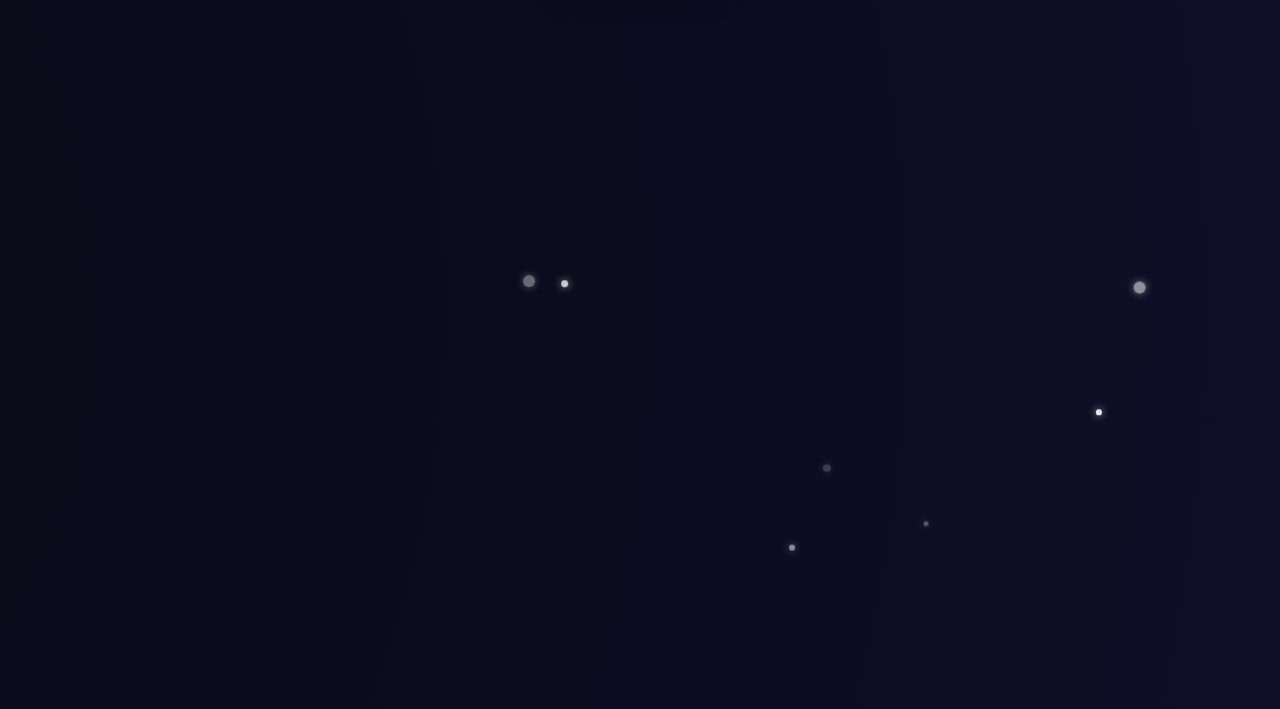
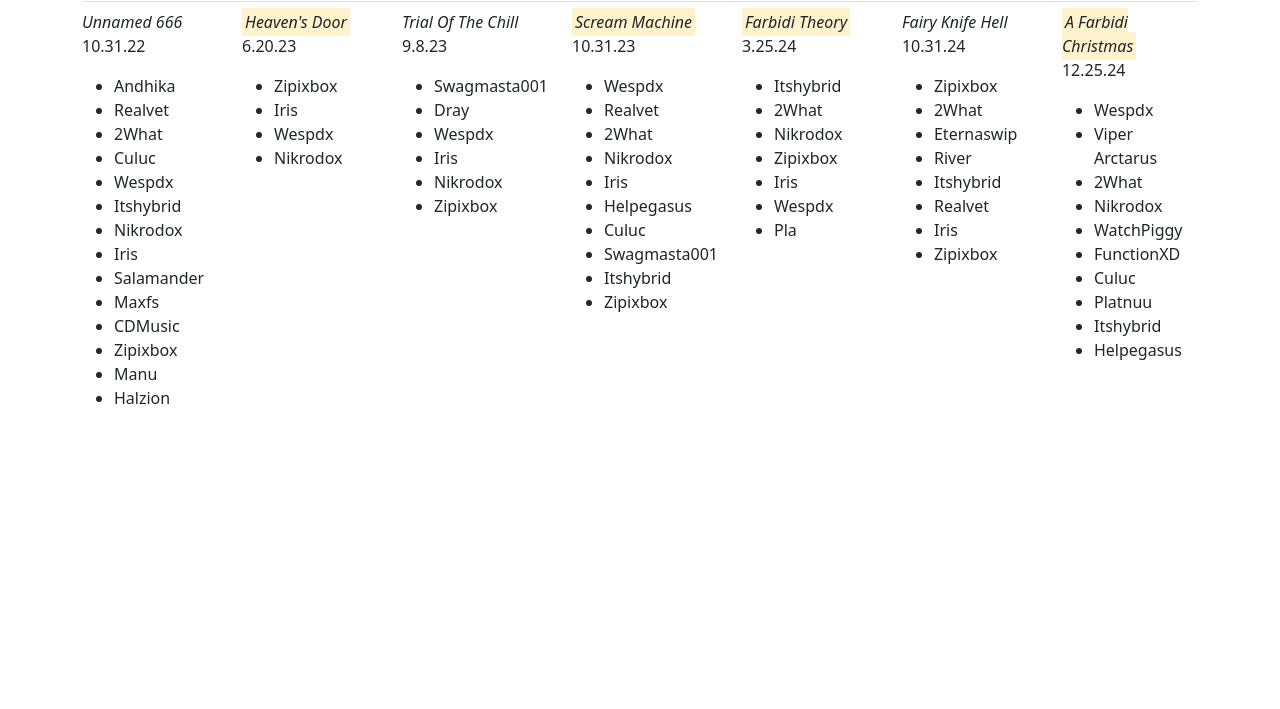
Before and after one commit to CNCTD/DATA_DON, a plain HTML site: page index.html in a window 1280 px wide. Shown: the part 91-800 px from the top of the page. Drawn offline with nearby package versions, Linux system fonts and the light colour scheme; a web font is replaced by a local one.

Commit message:
Update index.html

```diff
--- a/index.html
+++ b/index.html
@@ -8,39 +8,154 @@
     <link rel="icon" type="image/png" sizes="32x32" href="/favicon-32x32.png">
     <link rel="icon" type="image/png" sizes="16x16" href="/favicon-16x16.png">
     <link rel="manifest" href="/site.webmanifest">
-    <title>DON</title>
-    <!-- Bootstrap CSS -->
-    <link href="https://cdn.jsdelivr.net/npm/bootstrap@5.3.0/dist/css/bootstrap.min.css" rel="stylesheet">
-    <link rel="stylesheet" href="bsstyle.css">
+    <title>Titanomachina</title>
+    <link href="https://cdn.jsdelivr.net/npm/bootstrap@5.3.2/dist/css/bootstrap.min.css" rel="stylesheet"
+        integrity="sha384-T3c6CoIi6uLrA9TneNEoa7RxnatzjcDSCmG1MXxSR1GAsXEV/Dwwykc2MPK8M2HN" crossorigin="anonymous">
+    <link rel="stylesheet" href="styles.css">
     <link rel="preconnect" href="https://fonts.googleapis.com">
     <link rel="preconnect" href="https://fonts.gstatic.com" crossorigin>
-    <link href="https://fonts.googleapis.com/css2?family=Lexend+Zetta:wght@100..900&display=swap" rel="stylesheet">
-    <link href="https://fonts.googleapis.com/css2?family=Covered+By+Your+Grace&family=Outfit:wght@100..900&display=swap" rel="stylesheet">
-    <link href="https://fonts.googleapis.com/css2?family=Mrs+Saint+Delafield&family=Outfit:wght@100..900&display=swap" rel="stylesheet">
+    <link href="https://fonts.googleapis.com/css2?family=Fira+Code:wght@300..700&display=swap" rel="stylesheet">
+    <link rel="stylesheet" href="https://cdnjs.cloudflare.com/ajax/libs/font-awesome/6.7.2/css/all.min.css" integrity="sha512-Evv84Mr4kqVGRNSgIGL/F/aIDqQb7xQ2vcrdIwxfjThSH8CSR7PBEakCr51Ck+w+/U6swU2Im1vVX0SVk9ABhg==" crossorigin="anonymous" referrerpolicy="no-referrer" />
+
 </head>
 
-<body class="bg-dark text-light">
-    <canvas id="constellation-lines" class="position-fixed w-100 h-100"></canvas>
-    <div class="star-map position-fixed w-100 h-100"></div>
+<body>
+    <i class="fa-solid fa-moon moon"></i>
+    <div class="container-xl custom-width">
+        <header class="d-flex flex-wrap py-3 mb-2 border-bottom">
+            <span class="d-flex align-items-center mb-3 mb-md-0 me-md fs-4 fw-bolder">Titanomachina</span>
+            <span><i class="fa-solid fa-eye "></i></span>
+        </header>
+    </div>
+    <div class="container-xl custom-width">
+        <div class="row">
+            <div class="col-sm ">
+                <i>Unnamed 666</i>
+                <p>10.31.22</p>
+                <div class="text-start">
+                    <ul>
+                        <li>Andhika</li>
+                        <li>Realvet</li>
+                        <li>2What</li>
+                        <li>Culuc</li>
+                        <li>Wespdx</li>
+                        <li>Itshybrid</li>
+                        <li>Nikrodox</li>
+                        <li>Iris</li>
+                        <li>Salamander</li>
+                        <li>Maxfs</li>
+                        <li>CDMusic</li>
+                        <li>Zipixbox</li>
+                        <li>Manu</li>
+                        <li>Halzion</li>
+                    </ul>
+                </div>
+            </div>
 
-    <div  id="phase-info" class="position-fixed bottom-30 start-50 translate-middle-x p-3 text-white rounded shadow">
-        Room: UNDEFINED
-    </div>
+            <div class="col-sm ">
+                <i><mark>Heaven's Door</mark></i>
+                <p>6.20.23</p>
+                <div class="text-start">
+                    <ul>
+                        <li>Zipixbox</li>
+                        <li>Iris</li>
+                        <li>Wespdx</li>
+                        <li>Nikrodox</li>
+                    </ul>
+                </div>
+            </div>
 
-    <!-- Modal for Glass Box -->
-    <div class="modal fade" id="glassBoxModal" tabindex="-1" aria-labelledby="glassBoxModalLabel" aria-hidden="true">
-        <div class="modal-dialog modal-dialog-centered modal-lg">
-            <div class="modal-content">
-                <div class="modal-body">
-                    <!-- Dynamic content will be inserted here -->
+            <div class="col-sm ">
+                <i>Trial Of The Chill</i>
+                <p>9.8.23</p>
+                <div class="text-start">
+                    <ul>
+                        <li>Swagmasta001</li>
+                        <li>Dray</li>
+                        <li>Wespdx</li>
+                        <li>Iris</li>
+                        <li>Nikrodox</li>
+                        <li>Zipixbox</li>
+                    </ul>
+                </div>
+            </div>
+
+            <div class="col-sm ">
+                <i><mark>Scream Machine</mark></i>
+                <p>10.31.23</p>
+                <div class="text-start">
+                    <ul>
+                        <li>Wespdx</li>
+                        <li>Realvet</li>
+                        <li>2What</li>
+                        <li>Nikrodox</li>
+                        <li>Iris</li>
+                        <li>Helpegasus</li>
+                        <li>Culuc</li>
+                        <li>Swagmasta001</li>
+                        <li>Itshybrid</li>
+                        <li>Zipixbox</li>
+                    </ul>
+                </div>
+            </div>
+
+            <div class="col-sm ">
+                <i><mark>Farbidi Theory</mark></i>
+                <p>3.25.24</p>
+                <div class="text-start">
+                    <ul>
+                        <li>Itshybrid</li>
+                        <li>2What</li>
+                        <li>Nikrodox</li>
+                        <li>Zipixbox</li>
+                        <li>Iris</li>
+                        <li>Wespdx</li>
+                        <li>Pla</li>
+                    </ul>
+                </div>
+            </div>
+
+            <div class="col-sm ">
+                <i>Fairy Knife Hell</i>
+                <p>10.31.24</p>
+                <div class="text-start">
+                    <ul>
+                        <li>Zipixbox</li>
+                        <li>2What</li>
+                        <li>Eternaswip</li>
+                        <li>River</li>
+                        <li>Itshybrid</li>
+                        <li>Realvet</li>
+                        <li>Iris</li>
+                        <li>Zipixbox</li>
+                    </ul>
+                </div>
+            </div>
+
+            <div class="col-sm ">
+                <i><mark>A Farbidi Christmas</mark></i>
+                <p>12.25.24</p>
+                <div class="text-start">
+                    <ul>
+                        <li>Wespdx</li>
+                        <li>Viper Arctarus</li>
+                        <li>2What</li>
+                        <li>Nikrodox</li>
+                        <li>WatchPiggy</li>
+                        <li>FunctionXD</li>
+                        <li>Culuc</li>
+                        <li>Platnuu</li>
+                        <li>Itshybrid</li>
+                        <li>Helpegasus</li>
+                    </ul>
                 </div>
             </div>
         </div>
     </div>
 
-    <!-- Bootstrap JS -->
-    <script src="https://cdn.jsdelivr.net/npm/bootstrap@5.3.0/dist/js/bootstrap.bundle.min.js"></script>
-    <script src="bstest.js"></script>
+    <script src="https://cdn.jsdelivr.net/npm/bootstrap@5.3.2/dist/js/bootstrap.bundle.min.js"
+        integrity="sha384-C6RzsynM9kWDrMNeT87bh95OGNyZPhcTNXj1NW7RuBCsyN/o0jlpcV8Qyq46cDfL"
+        crossorigin="anonymous"></script>
 </body>
 
 </html>
```
